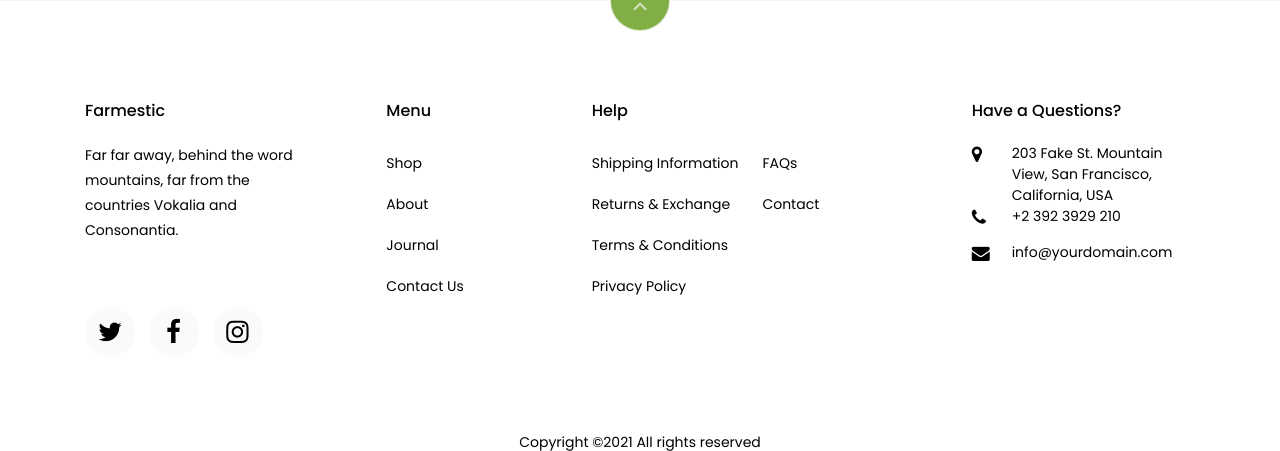
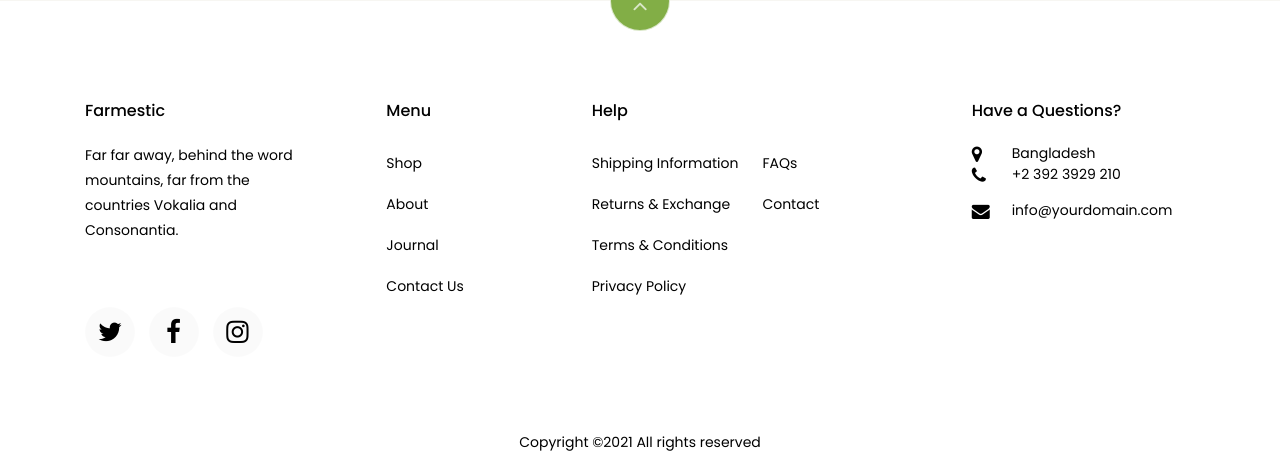
Before and after one commit to shojibhasan/farmestic, a Django app: page /accounts/registration/ in a window 1280 px wide. Shown: the part 896-1347 px from the top of the page. Run offline with Django 3.2, Linux system fonts and the light colour scheme; some libraries are stand-ins or nearby versions; some web fonts are replaced.

Commit message:
footer changes

```diff
--- a/templates/includes/_footer.html
+++ b/templates/includes/_footer.html
@@ -52,7 +52,7 @@
               <h2 class="ftco-heading-2">Have a Questions?</h2>
               <div class="block-23 mb-3">
                 <ul>
-                  <li><span class="icon icon-map-marker"></span><span class="text">203 Fake St. Mountain View, San Francisco, California, USA</span></li>
+                  <li><span class="icon icon-map-marker"></span><span class="text">Bangladesh</span></li>
                   <li><a href="#"><span class="icon icon-phone"></span><span class="text">+2 392 3929 210</span></a></li>
                   <li><a href="#"><span class="icon icon-envelope"></span><span class="text">info@yourdomain.com</span></a></li>
                 </ul>
```
Also changed, not shown: db.sqlite3, 1 other file.
